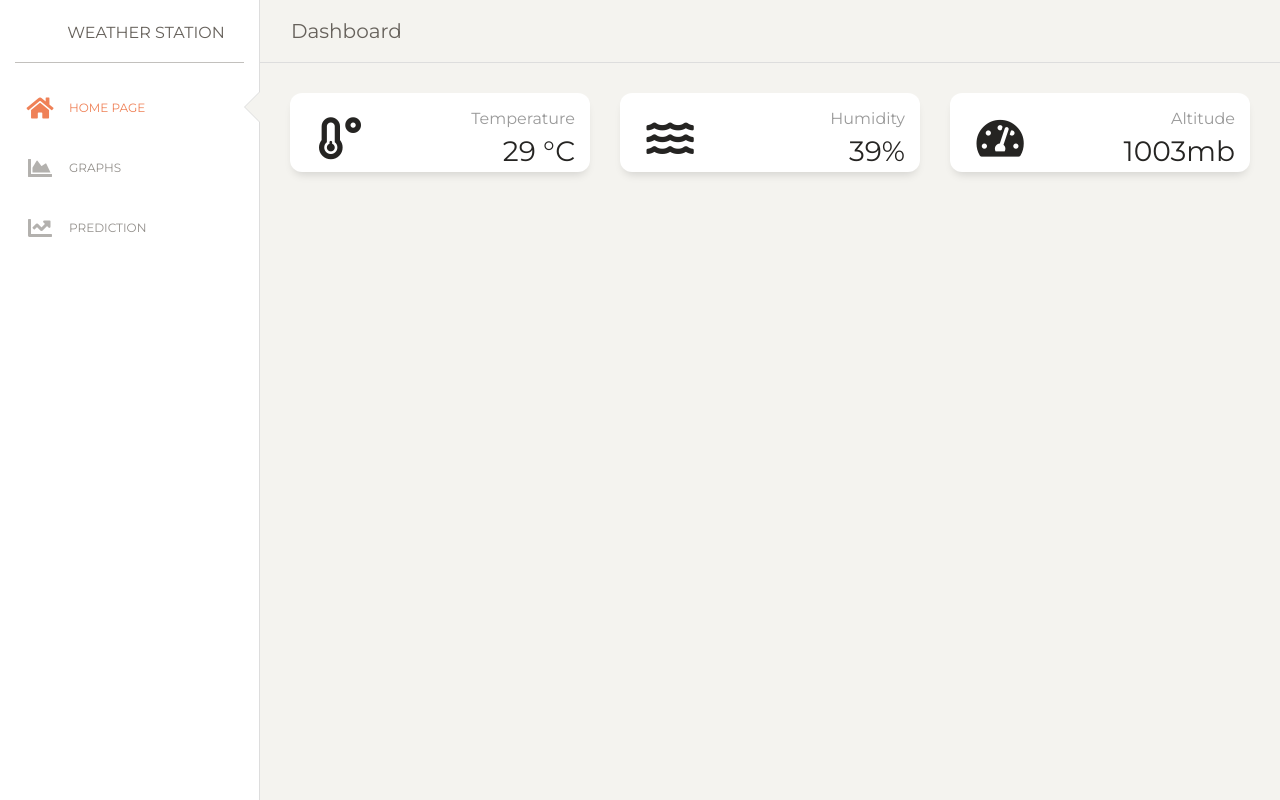
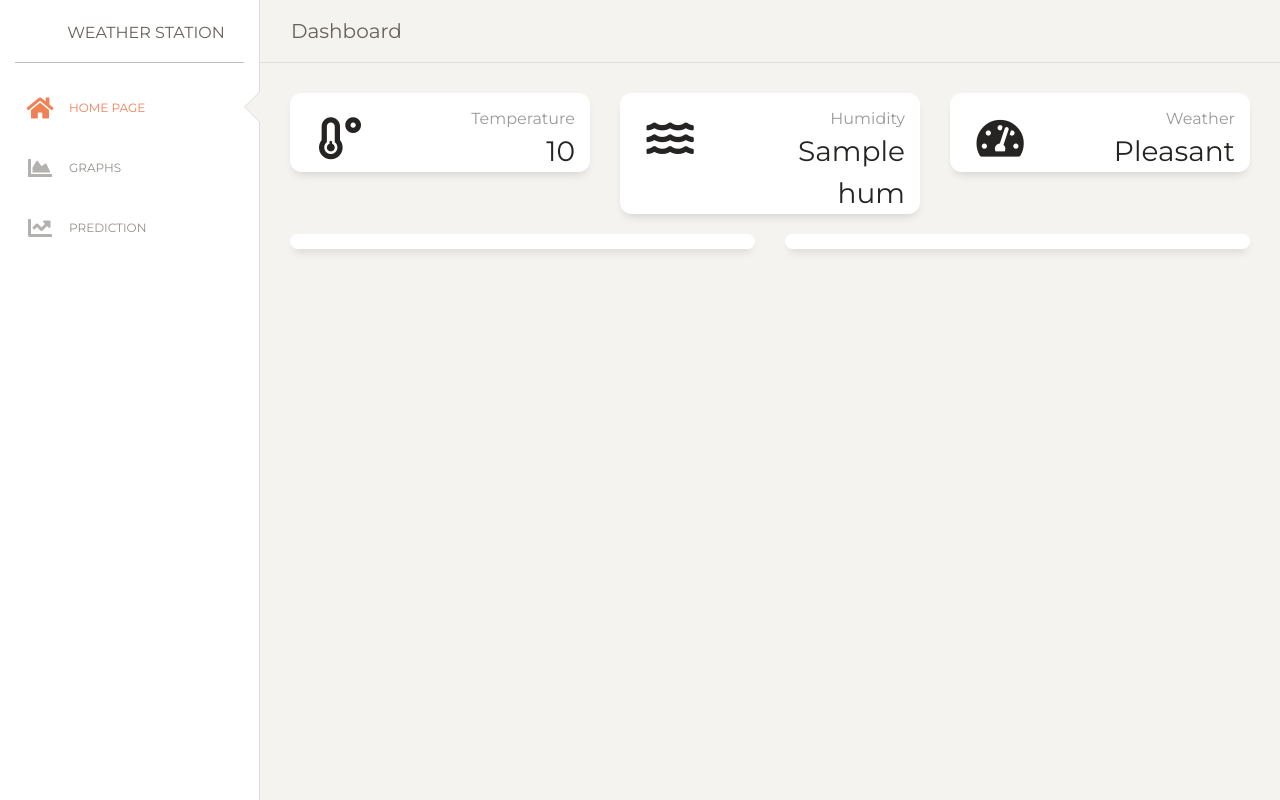
Before and after one commit to dsrao711/Weather-Station, a Flask app: template app/templates/dashboard.html in a window 1280 px wide. Run offline with Flask 2, Linux system fonts and the light colour scheme; the template is opened without the code that fills it: most values are stand-ins (such as "Sample title", 1, 10 or a date in 2020); some libraries are stand-ins or nearby versions.

Commit message:
Disp curr temp n hum

```diff
--- a/app/templates/dashboard.html
+++ b/app/templates/dashboard.html
@@ -14,7 +14,7 @@
                     <div class="col-7 col-md-8">
                         <div class="numbers">
                             <p class="card-category">Temperature</p>
-                            <p class="card-title">29 °C
+                            <p class="card-title">{{ temp }}
                                 <p>
                         </div>
                     </div>
@@ -36,7 +36,7 @@
                     <div class="col-7 col-md-8">
                         <div class="numbers">
                             <p class="card-category">Humidity</p>
-                            <p class="card-title">39%
+                            <p class="card-title">{{ hum }}
                                 <p>
                         </div>
                     </div>
@@ -56,8 +56,8 @@
                     </div>
                     <div class="col-7 col-md-8">
                         <div class="numbers">
-                            <p class="card-category">Altitude</p>
-                            <p class="card-title">1003mb
+                            <p class="card-category">Weather</p>
+                            <p class="card-title">Pleasant
                                 <p>
                         </div>
                     </div>
@@ -65,10 +65,27 @@
             </div>
         </div>
     </div>
+
 </div>
 
+<div class="row">
+    <div class="col-lg-6 col-md-12 col-sm-12">
+        <div class="card card-stats">
+            <div class="card-body ">
 
+            </div>
 
+        </div>
+    </div>
+    <div class="col-lg-6 col-md-12 col-sm-12">
+        <div class="card card-stats">
+            <div class="card-body ">
 
+            </div>
+        </div>
+    </div>
+</div>
+<div>
 
+</div>
 {% endblock content %}
--- a/app/templates/layout.html
+++ b/app/templates/layout.html
@@ -43,19 +43,19 @@
             <div class="sidebar-wrapper">
                 <ul class="nav">
                     <li class="active ">
-                        <a href="javascript:;">
+                        <a href="/">
                             <i class="fas fa-home"></i>
                             <p>Home Page</p>
                         </a>
                     </li>
                     <li>
-                        <a href="javascript:;">
+                        <a href="/">
                             <i class="fas fa-chart-area"></i>
                             <p>Graphs</p>
                         </a>
                     </li>
                     <li>
-                        <a href="javascript:;">
+                        <a href="/predict">
                             <i class="fas fa-chart-line"></i>
                             <p>Prediction</p>
                         </a>
@@ -98,6 +98,43 @@
         </div>
     </div>
     <!--   Core JS Files   -->
+    <script>
+        const ctx = document.getElementById('myChart').getContext('2d');
+        const myChart = new Chart(ctx, {
+            type: 'bar',
+            data: {
+                labels: ['Red', 'Blue', 'Yellow', 'Green', 'Purple', 'Orange'],
+                datasets: [{
+                    label: '# of Votes',
+                    data: [12, 19, 3, 5, 2, 3],
+                    backgroundColor: [
+                        'rgba(255, 99, 132, 0.2)',
+                        'rgba(54, 162, 235, 0.2)',
+                        'rgba(255, 206, 86, 0.2)',
+                        'rgba(75, 192, 192, 0.2)',
+                        'rgba(153, 102, 255, 0.2)',
+                        'rgba(255, 159, 64, 0.2)'
+                    ],
+                    borderColor: [
+                        'rgba(255, 99, 132, 1)',
+                        'rgba(54, 162, 235, 1)',
+                        'rgba(255, 206, 86, 1)',
+                        'rgba(75, 192, 192, 1)',
+                        'rgba(153, 102, 255, 1)',
+                        'rgba(255, 159, 64, 1)'
+                    ],
+                    borderWidth: 1
+                }]
+            },
+            options: {
+                scales: {
+                    y: {
+                        beginAtZero: true
+                    }
+                }
+            }
+        });
+    </script>
     <script src="/static/js/core/jquery.min.js"></script>
     <script src="/static/js/core/popper.min.js"></script>
     <script src="/static/js/core/bootstrap.min.js"></script>
@@ -110,6 +147,7 @@
     <script src="/static/js/plugins/bootstrap-notify.js"></script>
     <!-- Control Center for Now Ui Dashboard: parallax effects, scripts for the example pages etc -->
     <script src="/static/js/paper-dashboard.min.js?v=2.0.1" type="text/javascript"></script>
+
 </body>
 
 </html>
```
Also changed, not shown: app/main/routes.py (+27 -2 lines).
